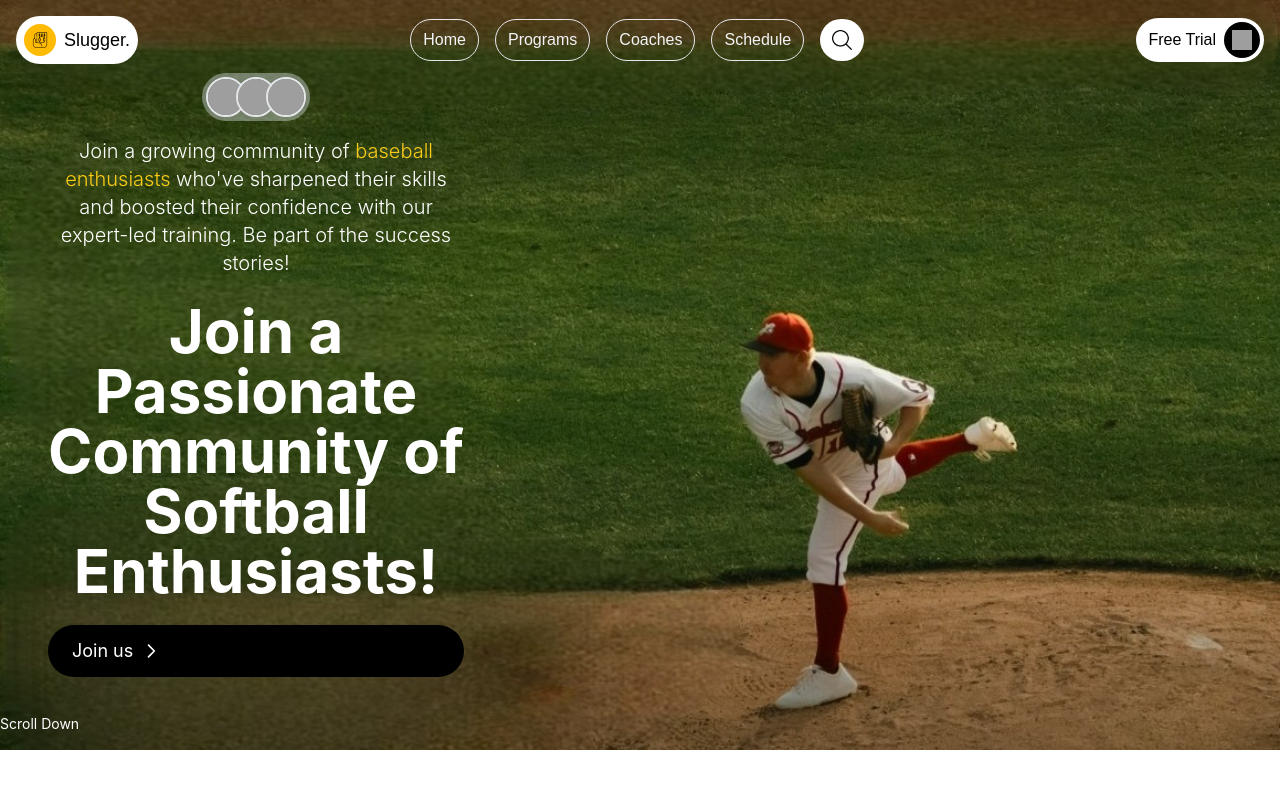
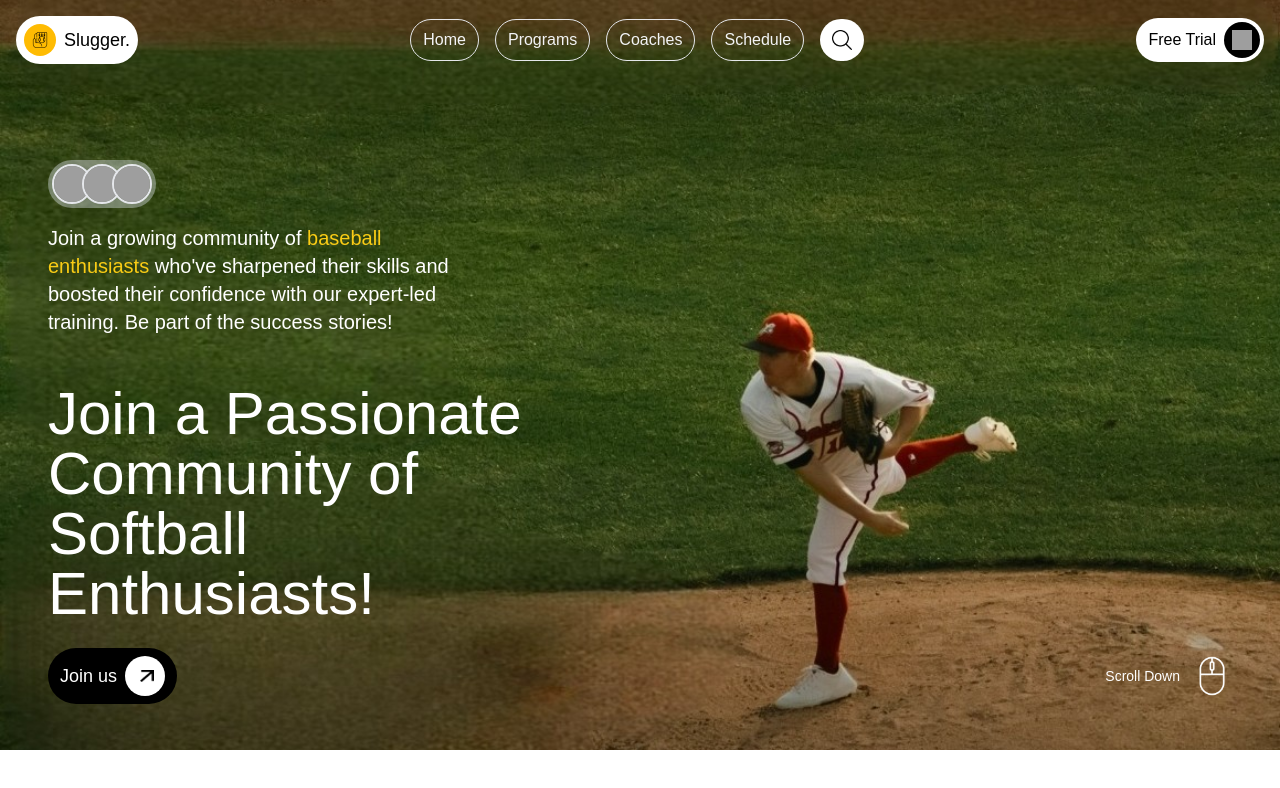
Before and after one commit to ayeshaMalik86/sportsPage, a React (Create React App) app: page / in a window 1280 px wide. Shown: the top 788 px of the page. Built offline with nearby package versions, Linux system fonts and the light colour scheme; grey boxes are pictures that could not be loaded; a web font is replaced by a local one.

Commit message:
hero section done

```diff
--- a/src/components/HeroSection.js
+++ b/src/components/HeroSection.js
@@ -1,7 +1,7 @@
 const Hero = () => {
   return (
-    <section className="relative w-full h-[750px] flex items-center bg-cover bg-center" style={{ backgroundImage: "url('/assets/images/hero-sec-bg.jpg')" }}>
-      <div className="relative max-w-lg text-white text-center px-6 md:px-12">
+    <section className="relative font-mona w-full h-[750px] flex flex-col bg-cover bg-center" style={{ backgroundImage: "url('/assets/images/hero-sec-bg.jpg')" }}>
+      <div className="relative max-w-lg text-white mt-28 md:mt-[10rem] px-6 md:px-12">
         <div className="inline-flex bg-slate-200 bg-opacity-40 p-1 rounded-full space-x-[-10px] justify-center mb-4">
           <img src="/assets/icons/person1.jpg" alt="Avatar 1" className="w-10 h-10 border-2 rounded-full" />
           <img src="/assets/icons/person2.jpg" alt="Avatar 2" className="w-10 h-10 border-2 rounded-full" />
@@ -11,19 +11,22 @@ const Hero = () => {
           Join a growing community of <span className="text-yellow-400">baseball enthusiasts</span> who've
           sharpened their skills and boosted their confidence with our expert-led training. Be part of the success stories!
         </p>
-        <h1 className="text-4xl md:text-6xl font-bold leading-tight">
+      </div>
+      <div className="mt-6 items-left px-6 md:px-12 text-white">
+        <h1 className="text-4xl md:text-6xl max-w-lg leading-tight">
           Join a Passionate Community of Softball Enthusiasts!
         </h1>
-        <div className="mt-6">
-          <a href="#" className="bg-black text-white px-6 py-3 rounded-full text-lg flex items-center space-x-2 hover:bg-gray-800">
+        <div className="mt-6 flex items-center justify-between">
+          <a href="#" className="bg-black text-white inline-flex px-3 py-2 rounded-full text-lg flex items-center space-x-2 hover:bg-gray-800">
             <span>Join us</span>
-            <svg xmlns="http://www.w3.org/2000/svg" fill="none" viewBox="0 0 24 24" strokeWidth="2" stroke="currentColor" className="w-5 h-5">
-              <path strokeLinecap="round" strokeLinejoin="round" d="M9 5l7 7-7 7" />
-            </svg>
+            <img src="assets/icons/right-up.png" alt="arrow" className="w-10 h-10  bg-white pr-1 pl-2 py-2 rounded-full"/>
           </a>
+          <div className="hidden text-white text-sm md:flex items-center gap-3">
+            <p>Scroll Down</p>
+            <img src="assets/icons/mouse.png" alt="" className="w-10 h-10"/>
+            </div>
+          </div>
         </div>
-      </div>
-      <p className="absolute bottom-4 text-white text-sm">Scroll Down</p>
     </section>
   );
 };
```
Also changed, not shown: public/assets/icons/menu-icon.png.
